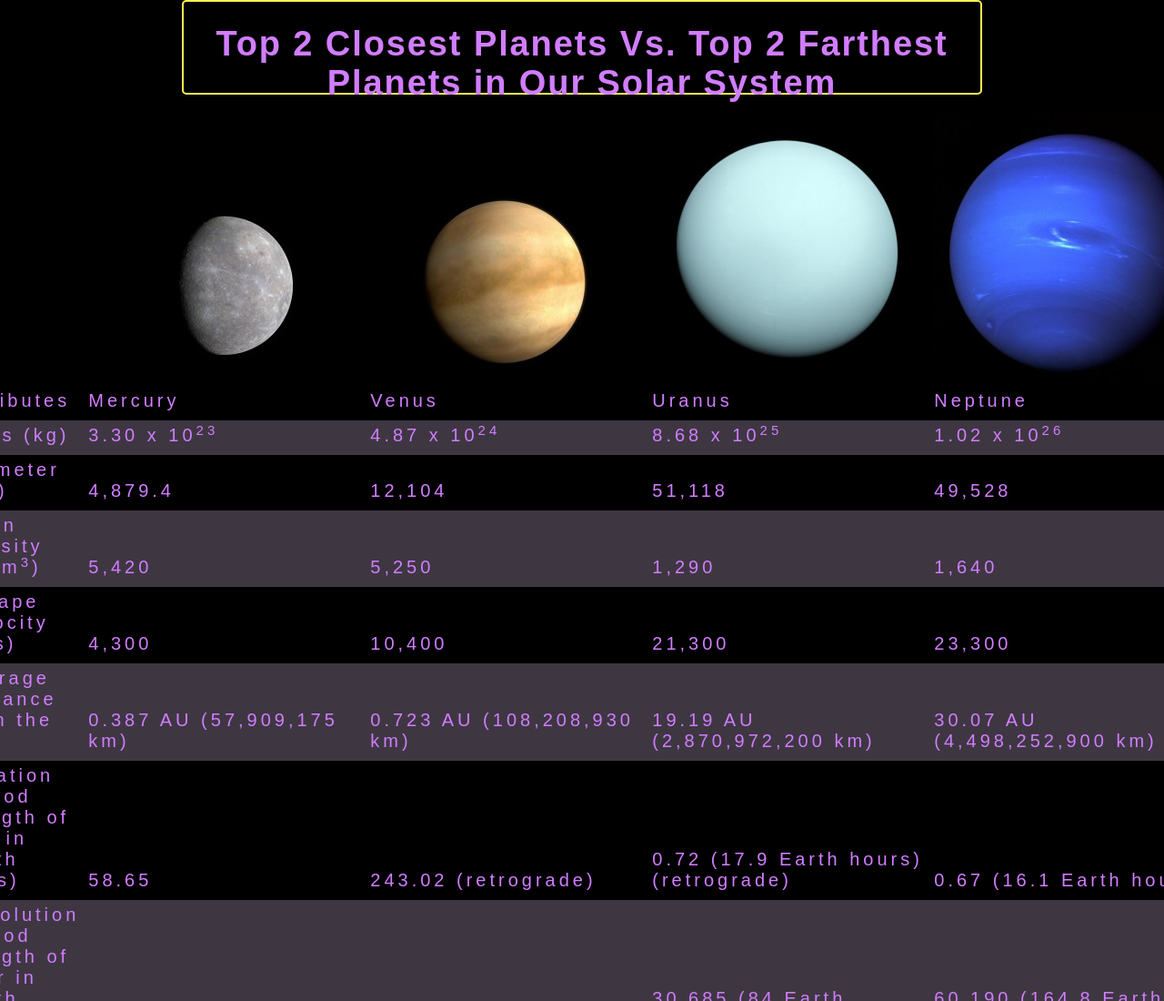
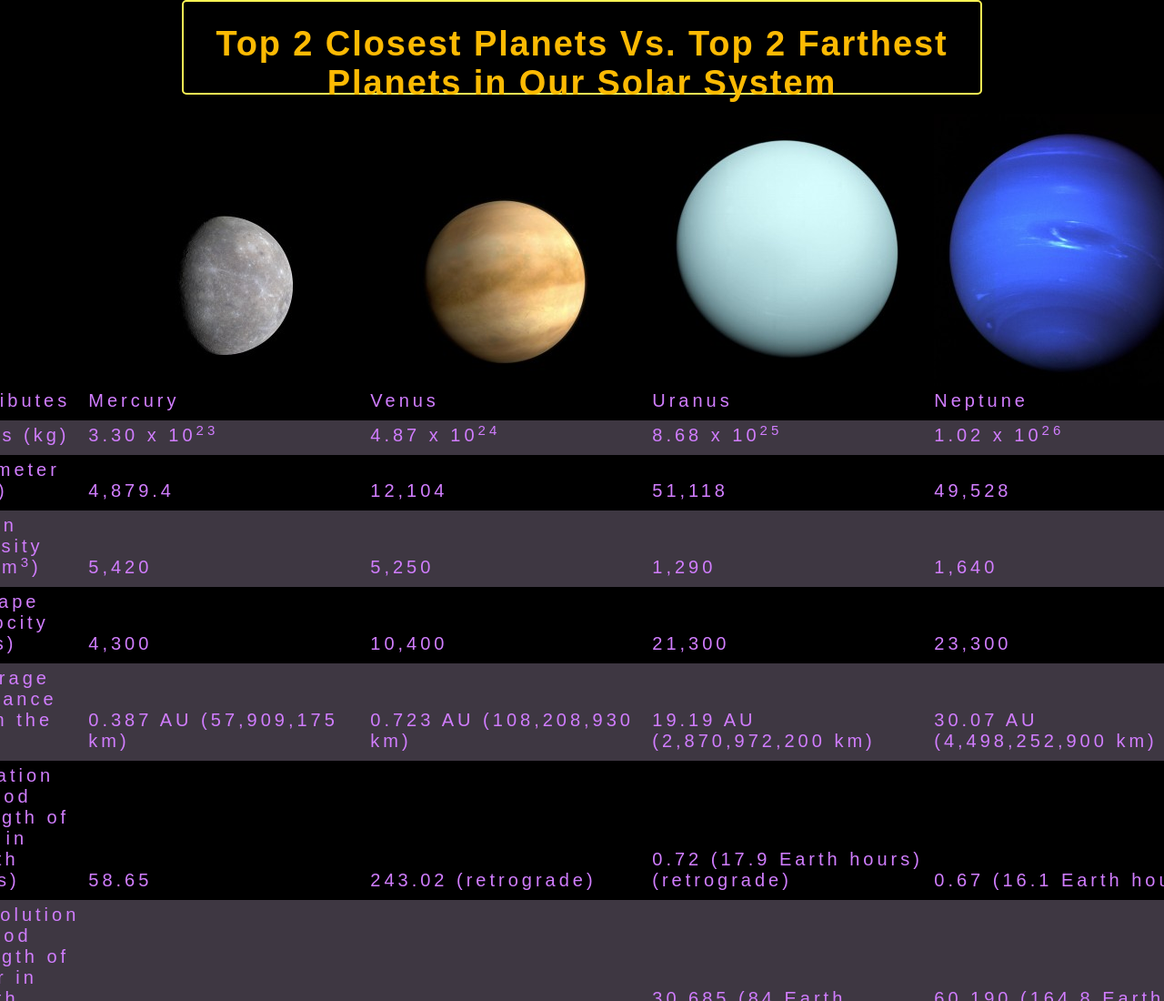
Before and after one commit to rnyden/itm361-lab5, a plain HTML site: page index.html in a window 1280 px wide. Shown: the top 1100 px of the page at 91% size. Drawn offline with Linux system fonts and the light colour scheme.

Commit message:
changed header text color

```diff
--- a/css/style.css
+++ b/css/style.css
@@ -1,6 +1,7 @@
 header {
 	font-family: fantasy;
 	letter-spacing: 0.1em;
+	color: #fcba03;
 	background-color: #000000;
 	height: 100px;
 	text-align: center;
```
